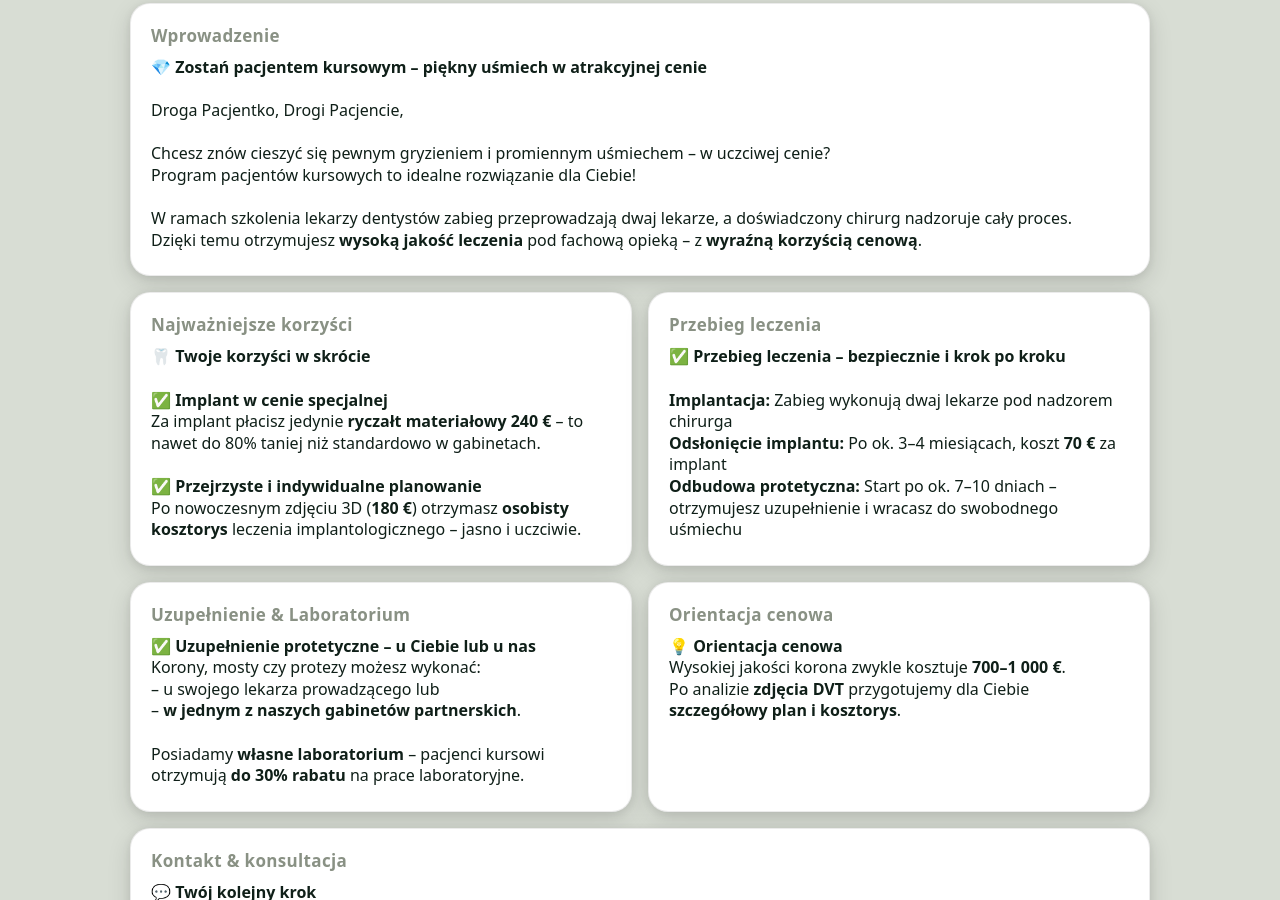
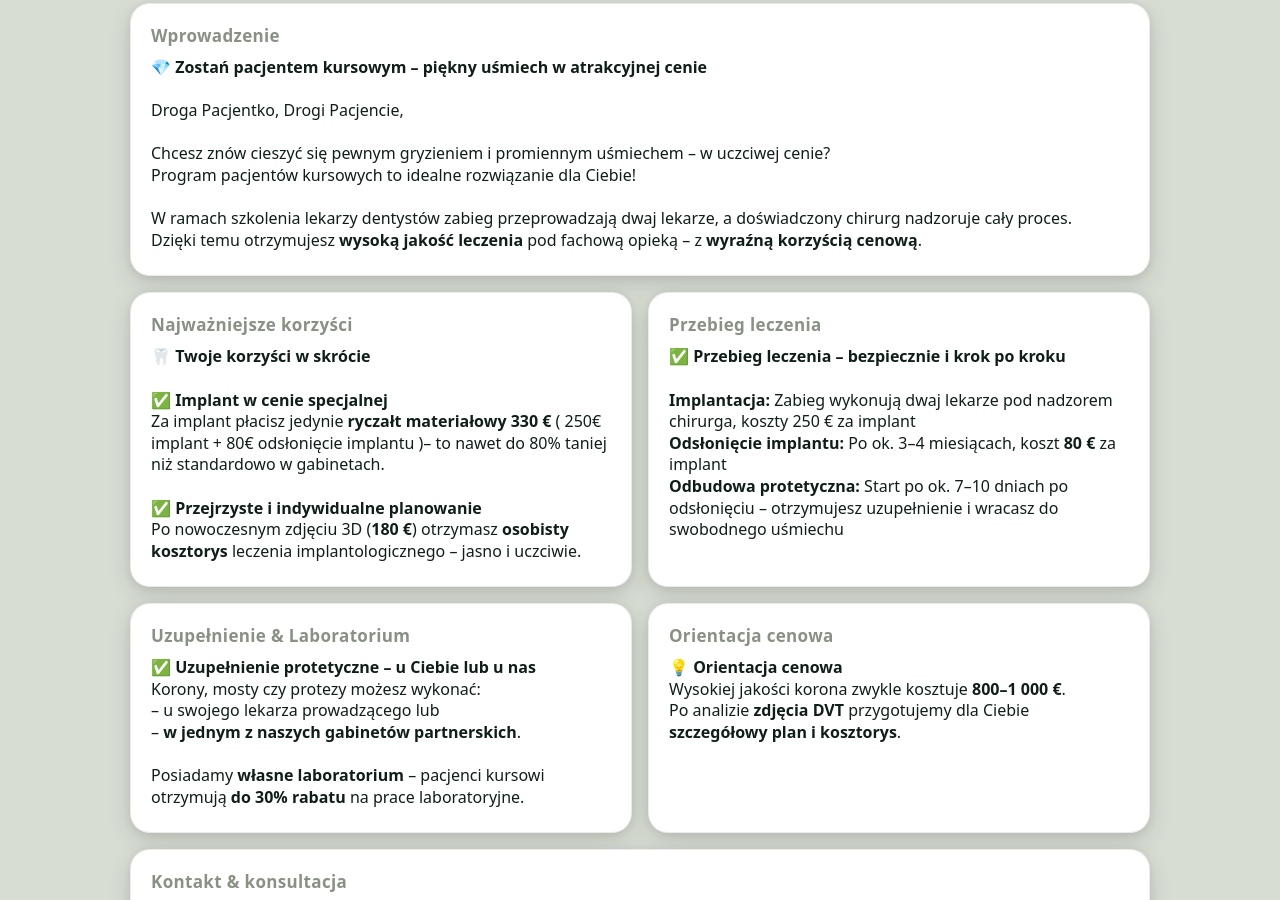
Before and after one commit to CezanneDental/programkursowy, a plain HTML site: page index.html (2).html in a window 1280 px wide. Shown: the part 334-1234 px from the top of the page. Drawn offline with Linux system fonts and the light colour scheme.

Commit message:
Update index.html (2).html

```diff
--- a/index.html (2).html
+++ b/index.html (2).html
@@ -62,7 +62,7 @@ Dzięki temu otrzymujesz <strong>wysoką jakość leczenia</strong> pod fachową
         <p>
 <strong>🦷 Twoje korzyści w skrócie</strong><br><br>
 ✅ <strong>Implant w cenie specjalnej</strong><br>
-Za implant płacisz jedynie <strong>ryczałt materiałowy 240&nbsp;€</strong> – to nawet do 80% taniej niż standardowo w gabinetach.<br><br>
+Za implant płacisz jedynie <strong>ryczałt materiałowy 330&nbsp;€</strong> ( 250€ implant + 80€ odsłonięcie implantu )– to nawet do 80% taniej niż standardowo w gabinetach.<br><br>
 ✅ <strong>Przejrzyste i indywidualne planowanie</strong><br>
 Po nowoczesnym zdjęciu 3D (<strong>180&nbsp;€</strong>) otrzymasz <strong>osobisty kosztorys</strong> leczenia implantologicznego – jasno i uczciwie.
 </p>
@@ -72,9 +72,9 @@ Po nowoczesnym zdjęciu 3D (<strong>180&nbsp;€</strong>) otrzymasz <strong>oso
         <div class="title">Przebieg leczenia</div>
         <p>
 <strong>✅ Przebieg leczenia – bezpiecznie i krok po kroku</strong><br><br>
-<strong>Implantacja:</strong> Zabieg wykonują dwaj lekarze pod nadzorem chirurga<br>
-<strong>Odsłonięcie implantu:</strong> Po ok. 3–4 miesiącach, koszt <strong>70&nbsp;€</strong> za implant<br>
-<strong>Odbudowa protetyczna:</strong> Start po ok. 7–10 dniach – otrzymujesz uzupełnienie i wracasz do swobodnego uśmiechu
+<strong>Implantacja:</strong> Zabieg wykonują dwaj lekarze pod nadzorem chirurga, koszty 250 € za implant<br>
+<strong>Odsłonięcie implantu:</strong> Po ok. 3–4 miesiącach, koszt <strong>80&nbsp;€</strong> za implant<br>
+<strong>Odbudowa protetyczna:</strong> Start po ok. 7–10 dniach po odsłonięciu  – otrzymujesz uzupełnienie i wracasz do swobodnego uśmiechu
 </p>
       </section>
 
@@ -93,7 +93,7 @@ Posiadamy <strong>własne laboratorium</strong> – pacjenci kursowi otrzymują
         <div class="title">Orientacja cenowa</div>
         <p>
 <strong>💡 Orientacja cenowa</strong><br>
-Wysokiej jakości korona zwykle kosztuje <strong>700–1&nbsp;000&nbsp;€</strong>.<br>
+Wysokiej jakości korona zwykle kosztuje <strong>800–1&nbsp;000&nbsp;€</strong>.<br>
 Po analizie <strong>zdjęcia DVT</strong> przygotujemy dla Ciebie <strong>szczegółowy plan i kosztorys</strong>.
 </p>
       </section>
```
